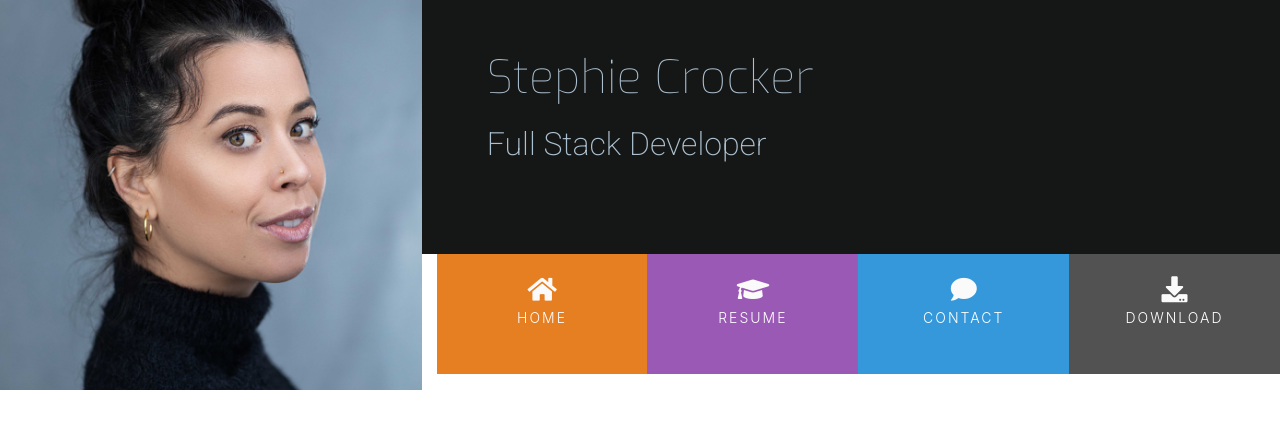
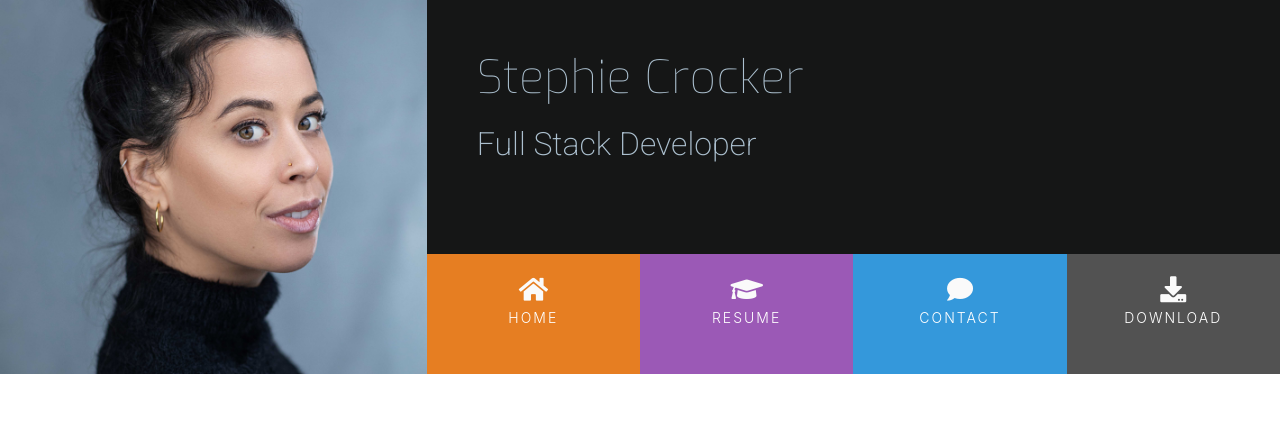
Before and after one commit to stephaniecrocker91/resume-project, a plain HTML site: page index.html in a window 1280 px wide. Drawn offline with nearby package versions, Linux system fonts and the light colour scheme.

Commit message:
Remove gutters from rows

```diff
--- a/assets/css/style.css
+++ b/assets/css/style.css
@@ -5,9 +5,7 @@
     background-color: #151616;
     color: #acc0cf;
 }
-.heading {
-    margin-left: 50px;
-}
+
 .ui-menu-color-home {
     background-color: #e67e22;
 }
@@ -29,7 +27,9 @@
 header {
     margin: 0;
 }
-
+.heading {
+    margin-left: 50px;
+}
 .logo {
     background-image: url(../images/stephie.jpg);
     background-position: center;
@@ -60,7 +60,7 @@ header {
     margin: 0;
 }
 
-.menu-container {
+.menucontainer {
     font-size: 0;
 }
 
@@ -68,7 +68,9 @@ header {
     font-size: 14px;
     padding: 0;
 }
-
+#nav {
+    margin: 0;
+}
 .menuitem {
     height: 120px;
     text-align: center;
--- a/index.html
+++ b/index.html
@@ -8,30 +8,33 @@
     <link rel="stylesheet" href="https://maxcdn.bootstrapcdn.com/bootstrap/4.2.1/css/bootstrap.min.css" />
     <link rel="stylesheet" href="https://use.fontawesome.com/releases/v5.0.10/css/all.css"
         integrity="sha384-+d0P83n9kaQMCwj8F4RJB66tzIwOKmrdb46+porD/OvrJ+37WqIM7UoBtwHO6Nlg" crossorigin="anonymous">
+    <link rel="stylesheet" href="https://cdnjs.cloudflare.com/ajax/libs/hover.css/2.1.1/css/hover-min.css"
+        type="text/css" />
     <link rel="stylesheet" href="assets/css/style.css">
     <title>Stephie</title>
 </head>
 
 <body>
     <header>
-        <div class="row no-gutter">
+        <div class="row no-gutters">
             <a href="index.html" class="col-md-4 logo">
             </a>
             <div class="col-md-8">
-                <div class="row bg-color-name-title no-gutter">
+                <div class="row bg-color-name-title no-gutters">
                     <div class="col heading">
                         <h1 class="name">Stephie Crocker</h1>
                         <h2 class="title">Full Stack Developer</h2>
                     </div>
                 </div>
-                <div class="row no-gutter">
+                <div class="row no-gutters">
                     <div class="col">
-                        <ul id="nav" class="list-inline menu-container">
+                        <ul id="nav" class="list-inline menucontainer">
                             <li class="col-6 col-sm-3 ui-menu-color-home list-inline-item menuitem">
                                 <a href="#"><i class="fa fa-home" aria-hidden="true"></i><span>Home</span></a>
                             </li>
                             <li class="col-6 col-sm-3 ui-menu-color-resume list-inline-item menuitem">
-                                <a href="#"><i class="fa fa-graduation-cap" aria-hidden="true"></i><span>Resume</span></a>
+                                <a href="#"><i class="fa fa-graduation-cap"
+                                        aria-hidden="true"></i><span>Resume</span></a>
                             </li>
                             <li class="col-6 col-sm-3 list-inline-item ui-menu-color-contact menuitem">
                                 <a href="#"><i class="fa fa-comment" aria-hidden="true"></i><span>Contact</span></a>
```
